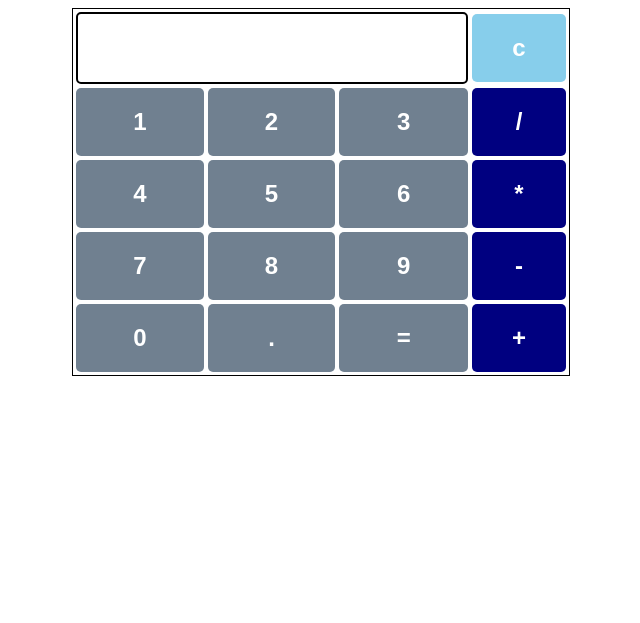
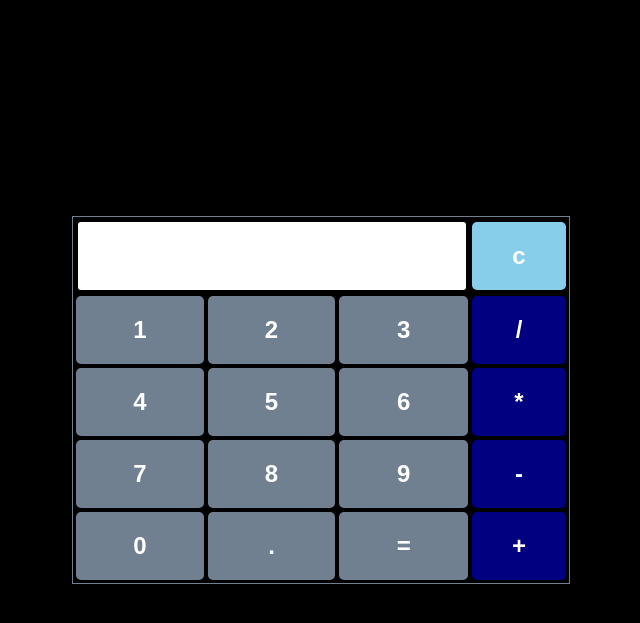
Before and after one commit to chensxb97/basicCalculator, a Flask app: page / in a window 1280 px wide. Shown: the top 623 px of the page, without its empty margins (319-959 px from the left). Run offline with Flask 3, Linux system fonts and the light colour scheme.

Commit message:
centered calculator and set background to black

```diff
--- a/templates/calculator.html
+++ b/templates/calculator.html
@@ -8,20 +8,16 @@
 
     <!-- For styling -->
     <style>
-		.number {
-			background-color:slategrey
-		}
-		.operator {
-			background-color: navy
-		}
-		.clear {
-			background-color:skyblue
-		}
+        body {
+            background-color: black;
+        }
 
         table {
-            border: 1px solid black;
-            margin:auto;
-			text-align:center
+            border: 1px solid slategrey;
+            position: absolute;
+            top: 50%;
+            left: 50%;
+            transform: translate(-50%, -50%);
         }
 
         input[type="button"] {
@@ -42,11 +38,20 @@
             border-radius: 5px;
             border: 2px solid black;
         }
+
+        .number {
+			background-color:slategrey
+		}
+		.operator {
+			background-color: navy
+		}
+		.clear {
+			background-color:skyblue
+		}
     </style>
 </head>
 
 <body>
-	<!-- Create table -->
     <table id="calcu">
         <tr>
             <td colspan="3">
```
